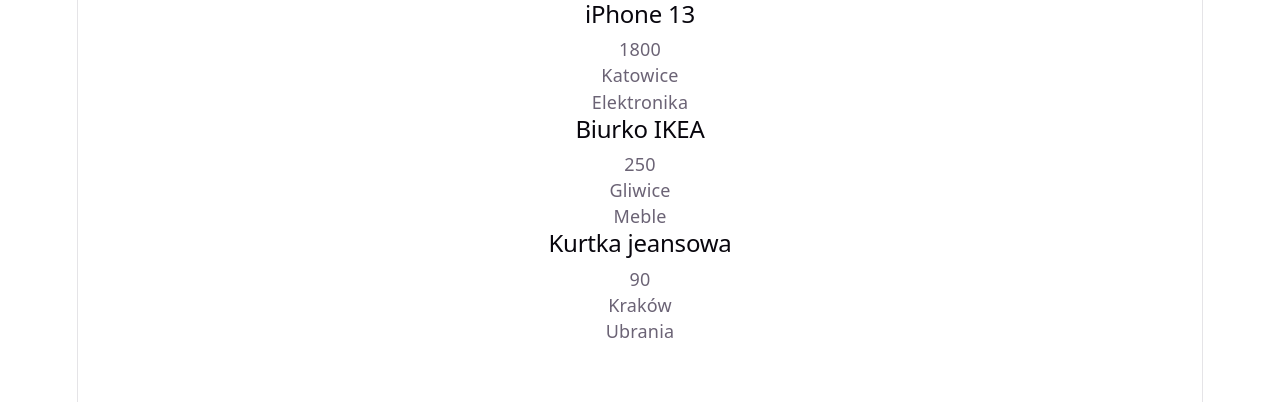
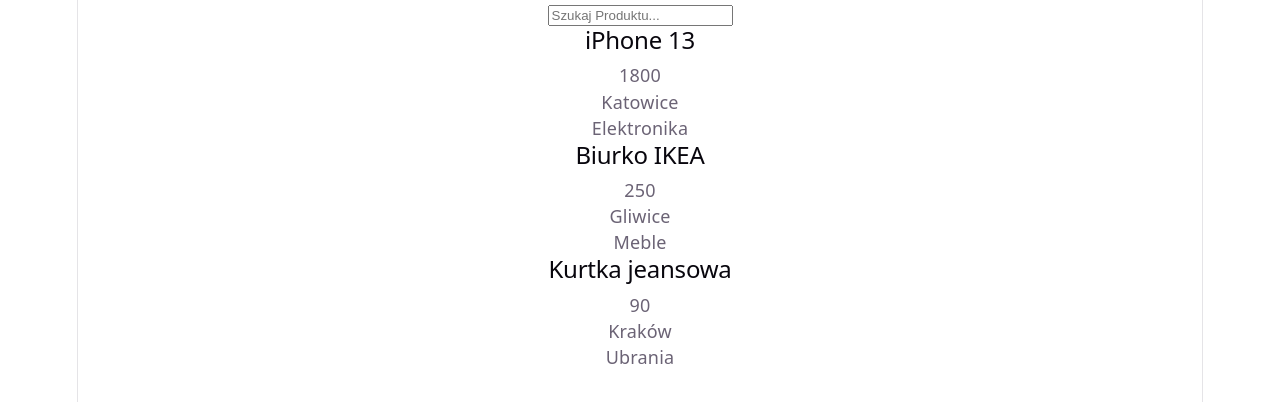
Before and after one commit to olasuchanek2105/local-market-react, a React (Vite) app: page / in a window 1280 px wide. Shown: the top 402 px of the page. Built offline with nearby package versions, Linux system fonts and the light colour scheme.

Commit message:
add product search

```diff
--- a/src/ListOfProducts.tsx
+++ b/src/ListOfProducts.tsx
@@ -1,3 +1,5 @@
+import { useState } from "react";
+
 const listings = [
   {
     id: 1,
@@ -25,9 +27,18 @@
 
 function ListOfProducts(){
 
+    const [searchText, setSearchText] = useState("");
+
+    const filteredProducts = listings.filter((listing) => listing.title.toLowerCase().includes(searchText.toLowerCase()))
+
     return(
         <div>
-            {listings.map((listings) => (
+            <input type="text"
+            placeholder="Szukaj Produktu..."
+            value={searchText}
+            onChange={(event) => setSearchText(event.target.value)}/>
+
+            {filteredProducts.map((listings) => (
                 <div key={listings.id}>
                 <h2>{listings.title}</h2>
                 <p>{listings.price}</p>
@@ -35,6 +46,16 @@
                 <p>{listings.category}</p>
                 </div>
             ))}
+
+
+            {/* {listings.map((listings) => (
+                <div key={listings.id}>
+                <h2>{listings.title}</h2>
+                <p>{listings.price}</p>
+                <p>{listings.city}</p>
+                <p>{listings.category}</p>
+                </div>
+            ))} */}
         </div>
 
     )
```
